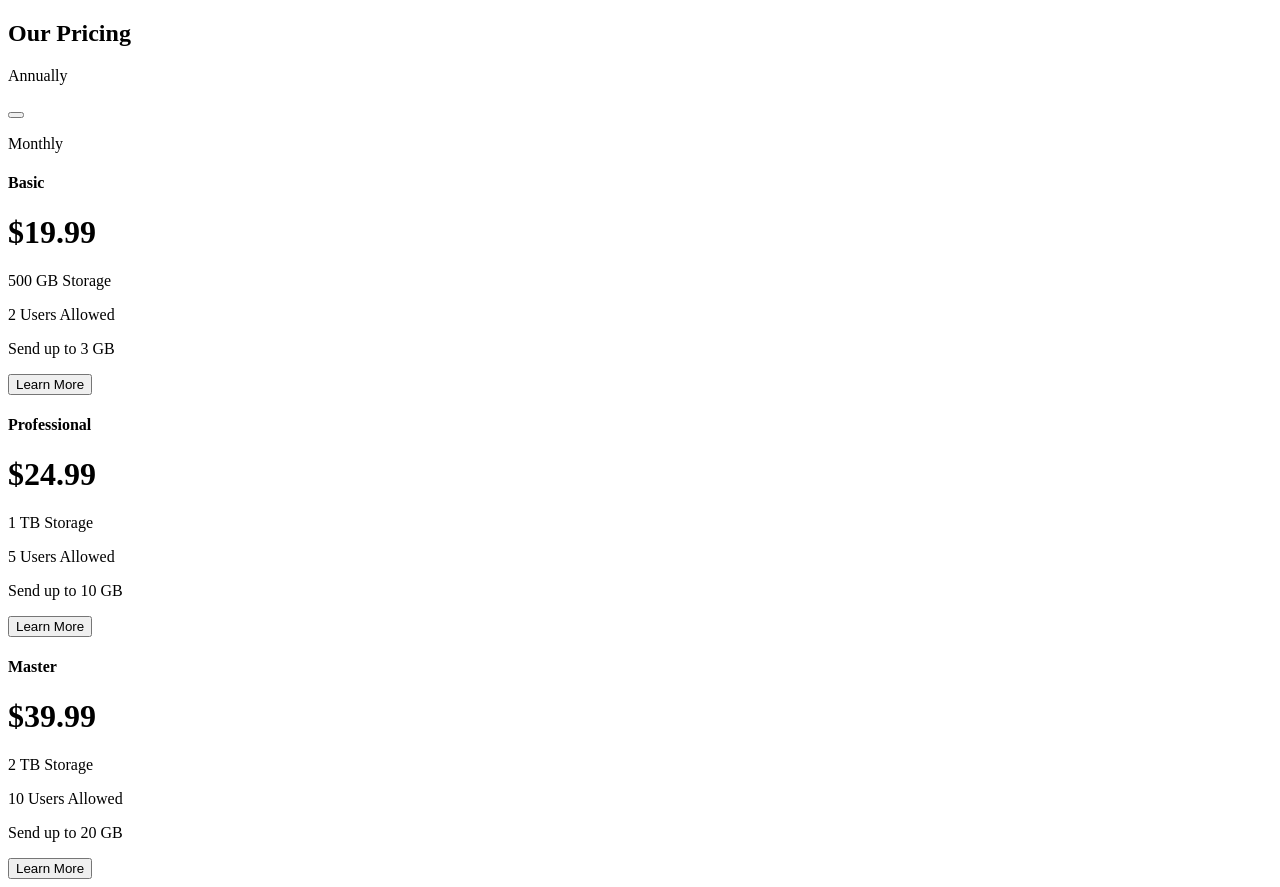
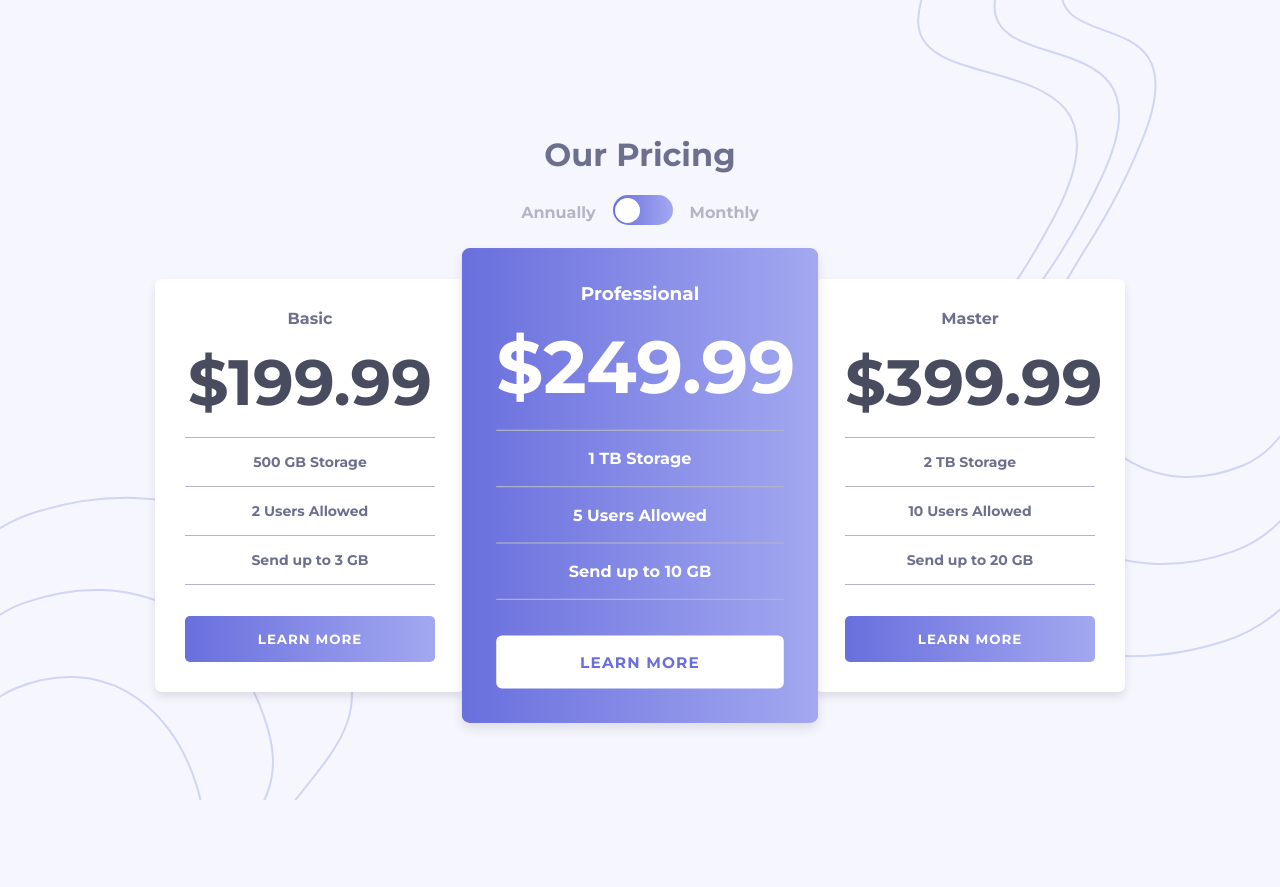
Before and after one commit to LesterLipreri/Frontend-Challenges, a plain HTML site: page index.html in a window 1280 px wide. After the commit the page ends 816 px from the top, so only its background shows below. Drawn offline with Linux system fonts and the light colour scheme.

Commit message:
proyecto terminando

```diff
--- a/index.html
+++ b/index.html
@@ -10,43 +10,70 @@
       sizes="32x32"
       href="./images/favicon-32x32.png"
     />
+    <link rel="stylesheet" href="styles.css" />
 
     <title>Frontend Mentor | [Challenge Name Here]</title>
   </head>
   <body>
-    <nav>
+    <div class="container">
       <h1>Our Pricing</h1>
-      <div class="flex">
-        <p>Annually</p>
-        <button></button>
-        <p>Monthly</p>
+
+      <div class="toggle-container">
+        <span>Annually</span>
+        <span>
+          <input type="checkbox" name="toggle" id="toggle" unchecked />
+          <label for="toggle">
+            <div class="ball"></div>
+          </label>
+        </span>
+        <span>Monthly</span>
       </div>
-    </nav>
-    <div class="container">
-      <div class="flex">
+
+      <div id="flexy" class="flex">
+        <div class="price-box">
           <h4>Basic</h4>
-        <h1>&dollar;19.99</h1>
-        <p>500 GB Storage</p>
-        <p>2 Users Allowed</p>
-        <p>Send up to 3 GB</p>
+          <p>
+            <span class="monthly"> &dollar;19.99</span>
+            <span class="annually"> &dollar;199.99</span>
+          </p>
+          <ul>
+            <li>500 GB Storage</li>
+            <li>2 Users Allowed</li>
+            <li>Send up to 3 GB</li>
+          </ul>
           <button>Learn More</button>
         </div>
-      <div class="flex">
+
+        <div class="price-box price-box-premiun">
           <h4>Professional</h4>
-        <h1>&dollar;24.99</h1>
-        <p>1 TB Storage</p>
-        <p>5 Users Allowed</p>
-        <p>Send up to 10 GB</p>
+
+          <p id="white">
+            <span class="monthly"> &dollar;24.99</span>
+            <span class="annually"> &dollar;249.99</span>
+          </p>
+          <ul>
+            <li>1 TB Storage</li>
+            <li>5 Users Allowed</li>
+            <li>Send up to 10 GB</li>
+          </ul>
           <button>Learn More</button>
         </div>
-      <div class="flex">
+
+        <div class="price-box">
           <h4>Master</h4>
-        <h1>&dollar;39.99</h1>
-        <p>2 TB Storage</p>
-        <p>10 Users Allowed</p>
-        <p>Send up to 20 GB</p>
+          <p>
+            <span class="monthly"> &dollar;39.99</span>
+            <span class="annually"> &dollar;399.99</span>
+          </p>
+          <ul>
+            <li>2 TB Storage</li>
+            <li>10 Users Allowed</li>
+            <li>Send up to 20 GB</li>
+          </ul>
           <button>Learn More</button>
         </div>
       </div>
+    </div>
+    <script src="script.js"></script>
   </body>
 </html>
--- /dev/null
+++ b/script.js
@@ -0,0 +1,6 @@
+const toggle = document.querySelector("#toggle");
+const flexy = document.querySelector("#flexy");
+
+toggle.addEventListener("click", (e) => {
+  flexy.classList.toggle("show-monthly");
+});
--- /dev/null
+++ b/styles.css
@@ -0,0 +1,203 @@
+@import url("https://fonts.googleapis.com/css2?family=Montserrat:wght@700&display=swap");
+
+:root {
+  --very-light-grayish-blue: hsl(240, 78%, 98%);
+  --light-grayish-blue: hsl(234, 14%, 74%);
+  --grayish-blue: hsl(233, 13%, 49%);
+  --dark-grayish-blue: hsl(232, 13%, 33%);
+}
+
+* {
+  box-sizing: border-box;
+}
+
+body {
+  font-family: "Montserrat", sans-serif;
+  background-color: var(--very-light-grayish-blue);
+  color: var(--dark-grayish-blue);
+  display: flex;
+  align-items: center;
+  justify-content: center;
+  min-height: 100vh;
+  text-align: center;
+}
+
+body::before {
+  content: "";
+  background-image: url(./images/bg-top.svg);
+  background-position: top right;
+  background-repeat: no-repeat;
+  position: absolute;
+  top: 0;
+  right: 0;
+  width: 100%;
+  height: 100%;
+  z-index: -1;
+}
+
+body::after {
+  content: "";
+  background-image: url(./images/bg-bottom.svg);
+  background-position: bottom left;
+  background-repeat: no-repeat;
+  position: absolute;
+  bottom: 0;
+  left: 0;
+  width: 100%;
+  height: 100%;
+  z-index: -1;
+}
+
+.container {
+  width: 1200px;
+  max-width: 100%;
+  margin: auto;
+}
+
+.flex {
+  display: flex;
+  align-items: center;
+  justify-content: center;
+}
+
+h1 {
+  color: var(--grayish-blue);
+}
+
+.toggle-container {
+  color: var(--light-grayish-blue);
+  margin-bottom: 40px;
+}
+
+.price-box {
+  background-color: #fff;
+  color: var(--grayish-blue);
+  padding: 30px;
+  border-radius: 7px;
+  box-shadow: 0 5px 10px rgba(0, 0, 0, 0.1);
+  margin: 10px;
+}
+
+.price-box.price-box-premiun {
+  background-image: linear-gradient(
+    to right,
+    hsl(237, 63%, 64%),
+    hsl(236, 72%, 79%)
+  );
+  color: #fff;
+  transform: scale(1.15);
+}
+
+.price-box h4 {
+  margin: 0;
+}
+
+.price-box p {
+  color: var(--dark-grayish-blue);
+  font-size: 4em;
+  margin: 15px 0;
+  width: 250px;
+}
+
+.price-box .monthly {
+  display: none;
+}
+
+.show-monthly .price-box .monthly {
+  display: block;
+}
+
+.show-monthly .price-box .annually {
+  display: none;
+}
+
+.price-box ul {
+  border-top: 1px solid var(--light-grayish-blue);
+  list-style-type: none;
+  padding: 0;
+}
+
+.price-box ul li {
+  border-bottom: 1px solid var(--light-grayish-blue);
+  padding: 15px 0;
+  font-size: 14px;
+}
+
+.price-box button {
+  background-image: linear-gradient(
+    to right,
+    hsl(237, 63%, 64%),
+    hsl(236, 72%, 79%)
+  );
+  color: #fff;
+  padding: 15px;
+  width: 100%;
+  border: none;
+  border-radius: 5px;
+  text-transform: uppercase;
+  font-family: "Montserrat", sans-serif;
+  letter-spacing: 1px;
+  margin-top: 15px;
+}
+
+.price-box.price-box-premiun button {
+  background-image: none;
+  background-color: #fff;
+  color: hsl(237, 63%, 64%);
+}
+
+#white {
+  color: #fff;
+}
+
+.toggle-container {
+  display: flex;
+  align-items: center;
+  justify-content: center;
+}
+
+.toggle-container label {
+  background-image: linear-gradient(
+    to right,
+    hsl(237, 63%, 64%),
+    hsl(236, 72%, 79%)
+  );
+  display: inline-block;
+  width: 60px;
+  height: 30px;
+  margin: 0 17px;
+  color: #fff;
+  border-radius: 50px;
+  position: relative;
+  cursor: pointer;
+}
+
+.toggle-container label .ball {
+  position: absolute;
+  width: 25px;
+  height: 25px;
+  top: 2.5px;
+  left: 2.5px;
+  background-color: #fff;
+  border-radius: 50%;
+  transition: transform 0.7s ease;
+}
+
+.toggle-container input {
+  position: absolute;
+  left: -9999px;
+}
+
+.toggle-container input:checked + label .ball {
+  transform: translateX(30px);
+}
+
+@media screen and (max-width: 975px) {
+  .flex {
+    flex-direction: column;
+  }
+
+  .price-box.price-box-premiun {
+    transform: scale(1);
+  }
+}
```
Lines whose indentation alone changed are shown as unchanged.
